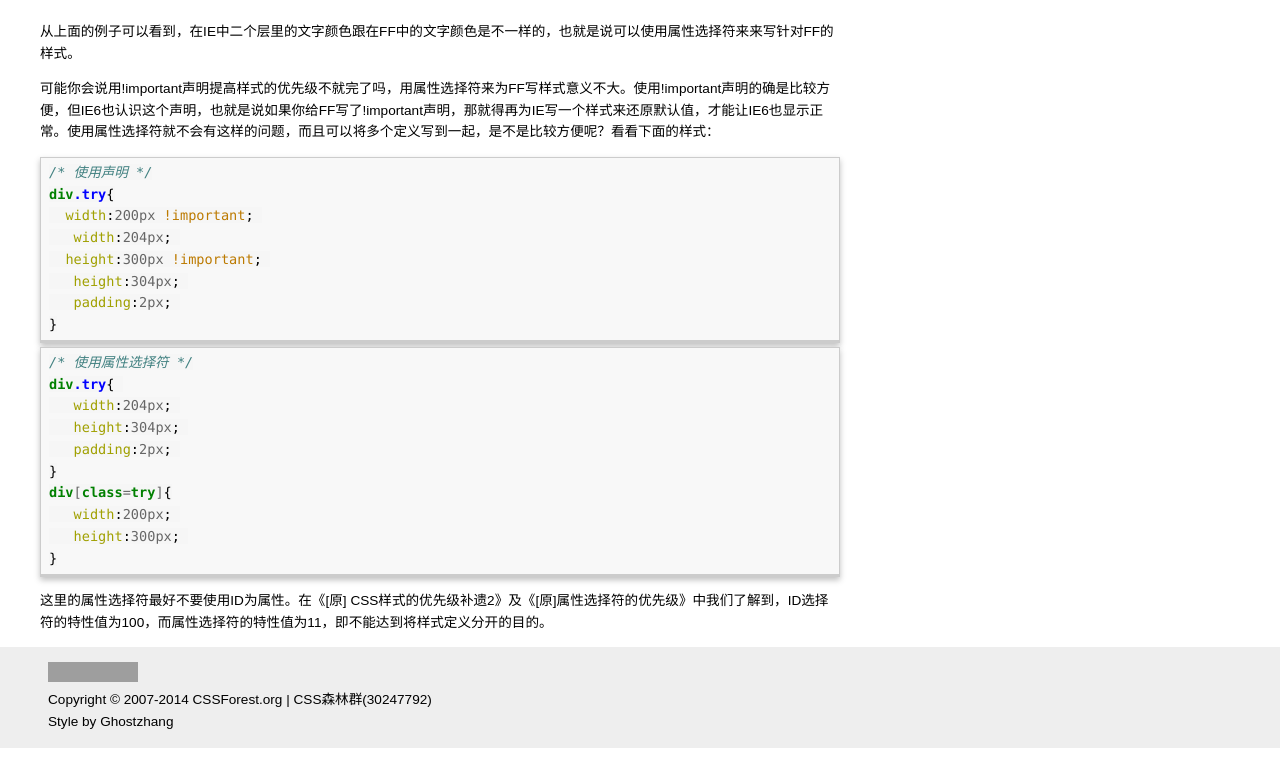
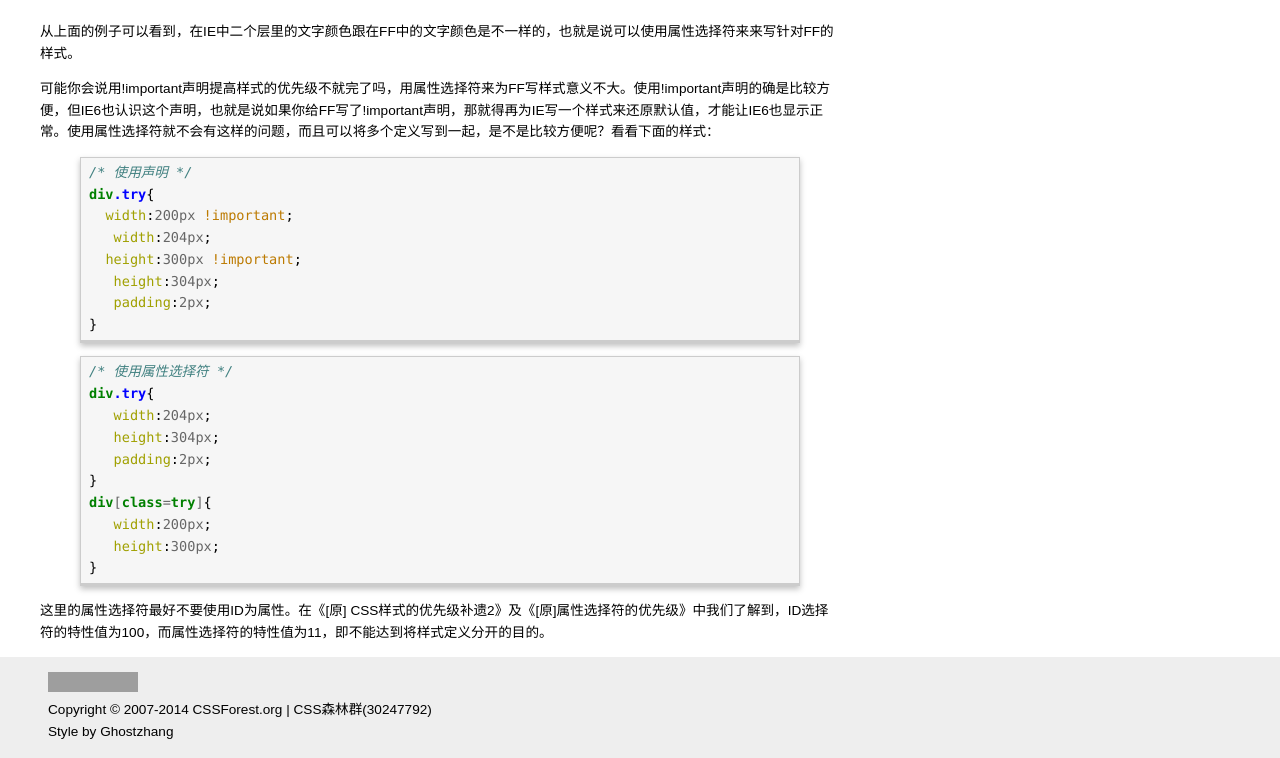
Before and after one commit to ghostzhang/ghostzhang.github.io, a Jekyll site: the page built from _posts/2006-04-24-用属性选择符来解决IE跟FF的兼容性问题.md, in a window 1280 px wide. Shown: the part 605-1363 px from the top of the page. Built offline with Jekyll 4.4.1, drawn with Linux system fonts in a browser that asks for light colours; comment, search, counter and statistics services are not loaded; grey boxes are pictures that could not be loaded.

Commit message:
更新文章

````diff
--- a/_posts/2006-04-24-用属性选择符来解决IE跟FF的兼容性问题.md
+++ b/_posts/2006-04-24-用属性选择符来解决IE跟FF的兼容性问题.md
@@ -18,7 +18,8 @@
 
 可能你会说用!important声明提高样式的优先级不就完了吗，用属性选择符来为FF写样式意义不大。使用!important声明的确是比较方便，但IE6也认识这个声明，也就是说如果你给FF写了!important声明，那就得再为IE写一个样式来还原默认值，才能让IE6也显示正常。使用属性选择符就不会有这样的问题，而且可以将多个定义写到一起，是不是比较方便呢？看看下面的样式：
 
-```css
+{% highlight css %}
+{% raw %}
 /* 使用声明 */
 div.try{
   width:200px !important;
@@ -27,9 +28,11 @@
    height:304px;
    padding:2px;
 }
-```
+{% endraw %}
+{% endhighlight %}
 
-```css
+{% highlight css %}
+{% raw %}
 /* 使用属性选择符 */
 div.try{
    width:204px;
@@ -40,7 +43,8 @@
    width:200px;
    height:300px;
 }
-```
+{% endraw %}
+{% endhighlight %}
 
 这里的属性选择符最好不要使用ID为属性。在《[原] CSS样式的优先级补遗2》及《[原]属性选择符的优先级》中我们了解到，ID选择符的特性值为100，而属性选择符的特性值为11，即不能达到将样式定义分开的目的。
 
````
